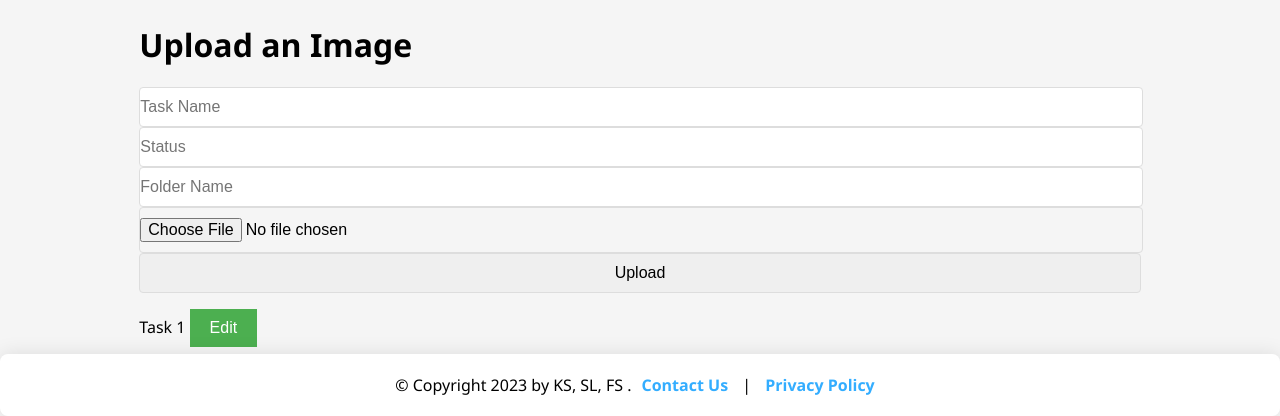
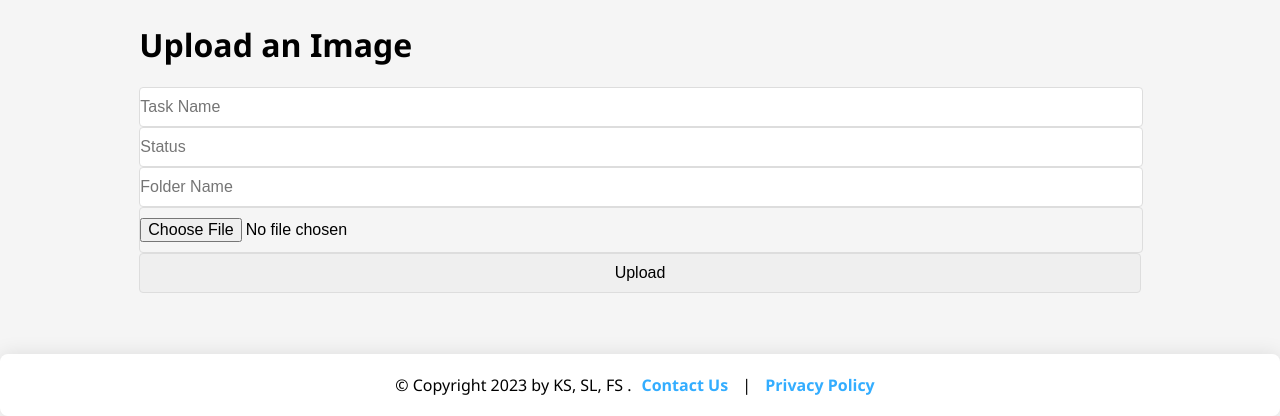
Before and after one commit to CSCI-414-Group/TasksApp, a Flask app: page /tasks in a window 1280 px wide. Shown: the part 384-800 px from the top of the page. Run offline with Flask 3, Linux system fonts and the light colour scheme; the visitor is signed in with stand-in values (Sample User, id 1); some libraries are stand-ins or nearby versions.

Commit message:
cleaned js

```diff
--- a/static/script.js
+++ b/static/script.js
@@ -117,12 +117,23 @@ document.addEventListener("DOMContentLoaded", function () {
     // Get a reference to the folder list and task list elements
     const folderList = document.getElementById('folder-list');
     const taskList = document.getElementById('task-list');
+    var folderNameFromClick = "";
+
+    // Function to create an edit button for a task
+    function createEditButton() {
+        const editButton = document.createElement('button');
+        editButton.textContent = 'Edit';
+        editButton.classList.add('edit-task-button');
+        editButton.addEventListener('click', handleTaskEditClick);
+        return editButton;
+    }
 
     // Add a click event listener to the folder list
     folderList.addEventListener("click", function (event) {
         const target = event.target;
         if (target.tagName === 'LI') {
             const folderName = target.textContent.replace('Remove', '');
+            folderNameFromClick=folderName
             console.log(folderName);
             // Make an AJAX request to your Python route
             fetch(`/getFolderTask?folder_name=${folderName}`)
@@ -143,6 +154,9 @@ document.addEventListener("DOMContentLoaded", function () {
                                 downloadLink.textContent = `${task.imageFileName}`;
                                 taskItem.appendChild(downloadLink);
                             }
+                            // Add an edit button for each task
+                            const editButton = createEditButton();
+                            taskItem.appendChild(editButton);
                             taskList.appendChild(taskItem);
                         });
                     }
@@ -152,89 +166,20 @@ document.addEventListener("DOMContentLoaded", function () {
                 });
         }
     });
-});
-
-// script.js
-
-document.addEventListener('DOMContentLoaded', function() {
-    // Assuming you have an "Edit Task" button in your HTML with class "edit-button"
-    const editTaskButtons = document.querySelectorAll('.edit-button');
-    const newTaskNameInput = document.getElementById('newTaskName');
-    const newTaskStatusInput = document.getElementById('newTaskStatus');
-    const taskListContainer = document.getElementById('task-list');
-    var folderName;
-
-    editTaskButtons.forEach(button => {
-        button.addEventListener('click', function() {
-            folderName = prompt('Enter the folder name:');
-            if (folderName) {
-                fetchTasksForFolder(folderName);
-            } else {
-                // User canceled the prompt.
-                alert('Task editing canceled.');
-            }
-        });
-    });
-
-    function fetchTasksForFolder(folderName) {
-        fetch(`/getFolderTask?folder_name=${folderName}`)
-            .then(response => response.json())
-            .then(data => {
-                displayTasks(data.folders);
-            })
-            .catch(error => {
-                console.error('Error fetching tasks:', error);
-                alert('An error occurred while fetching tasks. Please try again later.');
-            });
-    }
-
-    function displayTasks(tasks) {
-        // Clear existing tasks from the UI
-        taskListContainer.innerHTML = '';
-
-        // Display tasks in the UI
-        tasks.forEach(task => {
-            const taskItem = document.createElement('div');
-            taskItem.className = 'task-item';
-            taskItem.innerHTML = `
-                <span class="task-name">${task.name}</span>
-                <span class="task-status">${task.status}</span>
-                <button class="edit-task-button">Edit Task</button>
-            `;
-            taskListContainer.appendChild(taskItem);
-        });
-
-        // Enable edit buttons for newly displayed tasks
-        enableEditButtons();
-    }
-
-    function enableEditButtons() {
-        const editTaskButtons = document.querySelectorAll('.edit-task-button');
-        editTaskButtons.forEach(button => {
-            button.addEventListener('click', handleTaskEditClick);
-        });
-    }
 
     function handleTaskEditClick(event) {
-        const taskNameElement = event.target.parentElement.querySelector('.task-name');
-        const taskStatusElement = event.target.parentElement.querySelector('.task-status');
-        const oldTaskName = taskNameElement.textContent;
-        const oldTaskStatus = taskStatusElement.textContent;
+        const taskItem = event.target.parentElement;
+        const taskItemText = taskItem.textContent;
 
-        const newTaskName = prompt('Enter the new task name:', oldTaskName);
-        const newTaskStatus = prompt('Enter the new task status:', oldTaskStatus);
+        const titleMatch = /Title: (.*?)Status:/.exec(taskItemText);
+        const statusMatch = /Status: (.*)/.exec(taskItemText);
 
-        // Perform the editing logic with folderName, oldTaskName, newTaskName, and newTaskStatus
-        // Send a POST request to save the changes on the server
-        // ...
+        if (titleMatch && statusMatch) {
+            const oldTaskName = titleMatch[1].trim();
+            const oldTaskStatus = statusMatch[1].trim();
 
-        // For demonstration purposes, update the UI immediately (without server interaction)
-        if (newTaskName && newTaskStatus) {
-            taskNameElement.textContent = newTaskName;
-            taskStatusElement.textContent = newTaskStatus;
-            alert('Task edited successfully!');
-        } else {
-            alert('Task editing canceled or input invalid.');
+            const newTaskName = prompt('Enter the new task name:', oldTaskName);
+            const newTaskStatus = prompt('Enter the new task status:', oldTaskStatus);
         }
 
         fetch('/updateTask', {
@@ -243,7 +188,7 @@ document.addEventListener('DOMContentLoaded', function() {
                 'Content-Type': 'application/json'
             },
             body: JSON.stringify({
-                folderName: folderName,
+                folderName: folderNameFromClick,
                 oldTaskName: oldTaskName,
                 newTaskName: newTaskName,
                 newTaskStatus: newTaskStatus
@@ -262,6 +207,7 @@ document.addEventListener('DOMContentLoaded', function() {
             console.error('Error editing task:', error);
             alert('An error occurred while editing the task. Please try again later.');
         });
-        refreshFolderList();
+
     }
+
 });
--- a/templates/Index.html
+++ b/templates/Index.html
@@ -18,7 +18,7 @@
     <form id="addFolderForm">
         <label for="folder_name">Folder Name:</label>
         <input type="text" id="folder_name" name="folder_name" required><br><br>
-        <button type="button" id="addFolderButton">Add Folder</button>
+        <button type="button" id="addFolderButton" onclick="addFolderButtonClick()">Add Folder</button>
     </form>
 
     <div id="message"></div>
@@ -38,15 +38,7 @@
         <input type="submit" value="Upload">
     </form>
 
-    <ul id="folder-list"></ul>
-    <div id="task-list">
-      <!-- Example task item with an edit button -->
-      <div class="task-item">
-        <span class="task-name">Task 1</span>
-        <button class="edit-button">Edit</button>
-      </div>
-      <!-- Add more task items here -->
-    </div>
+
 
 
 </body>
```
